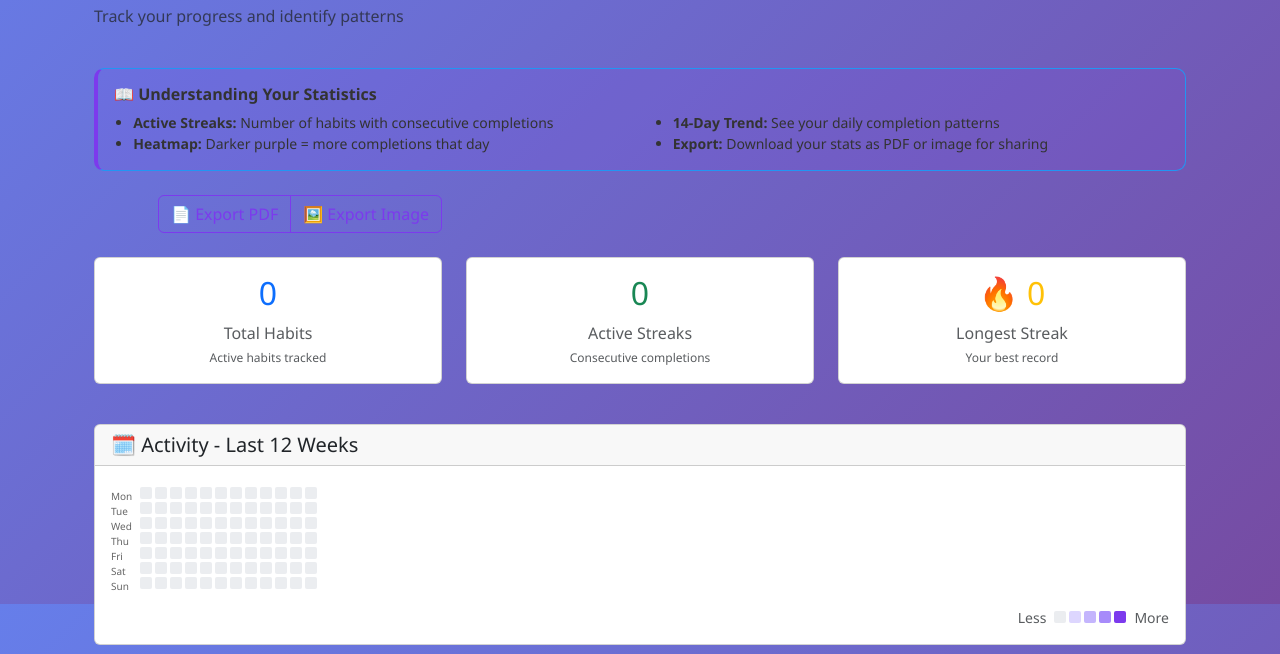
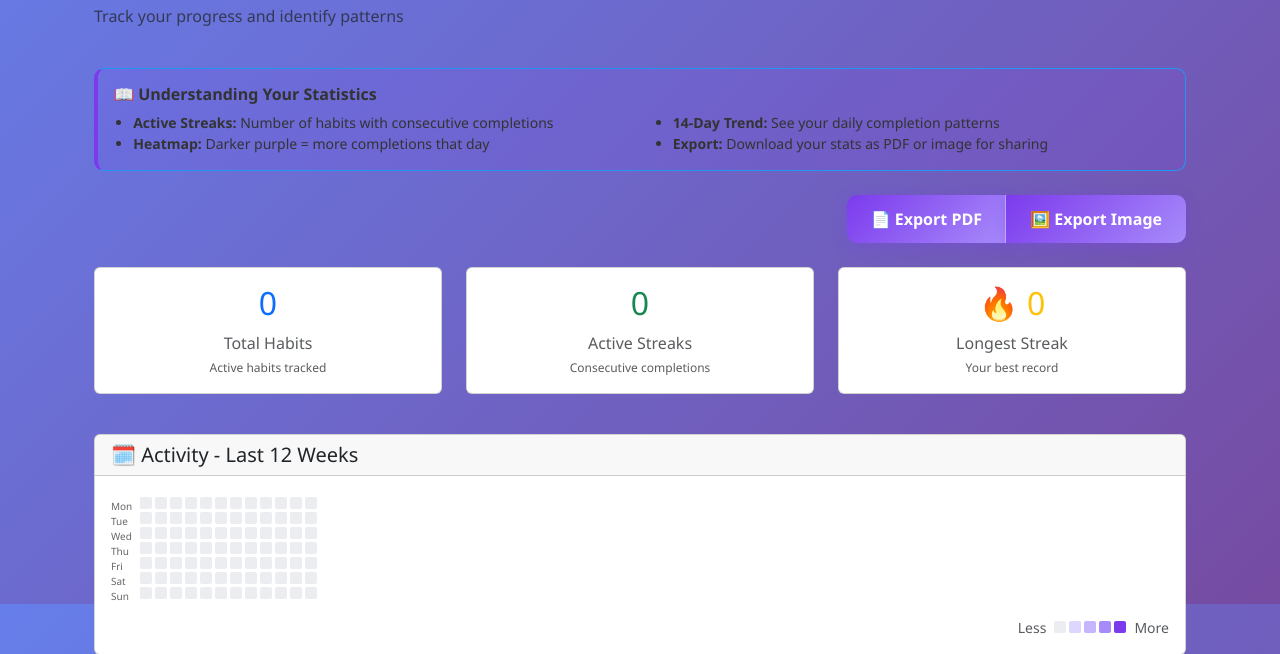
Before and after one commit to pav-vil/habit-tracker-app, a Flask app: page /stats/ in a window 1280 px wide. Shown: the part 196-850 px from the top of the page. Run offline with Flask 3, Linux system fonts and the light colour scheme; the visitor is signed in with stand-in values (Sample User, id 1); data that the repository does not hold is empty; some libraries are stand-ins or nearby versions.

Commit message:
Style export and archive buttons to match app aesthetic
Replaced Bootstrap outline buttons with purple gradient design to match
the app's overall aesthetic and branding.

**Statistics Page (stats.html):**
- Export PDF and Export Image buttons now use purple gradient
- Added smooth hover effects (lift + glow shadow)
- Buttons styled with rounded corners and proper padding
- Gradient: #7c3aed to #a78bfa (purple theme)
- Shadow: rgba(124, 58, 237, 0.3) purple glow

**Dashboard Page (dashboard.html):**
- View Archived button: gray gradient (#6b7280 to #9ca3af)
- Edit button: purple gradient (#7c3aed to #a78bfa)
- Archive button: gray gradient (#6b7280 to #9ca3af)
- All buttons have rounded corners, shadows, and transitions

**Before:** Outline buttons with purple/yellow borders (mismatched)
**After:** Solid gradient buttons matching app's purple theme

**Visual Improvements:**
- Consistent design language across all pages
- Professional polished appearance
- Better visual hierarchy
- Smooth hover animations
- Purple for primary actions, gray for secondary

🤖 Generated with [Claude Code](https://claude.com/claude-code)

Co-Authored-By: Claude Sonnet 4.5 <noreply@anthropic.com>

```diff
--- a/templates/dashboard.html
+++ b/templates/dashboard.html
@@ -1080,7 +1080,7 @@
             <a href="{{ url_for('habits.add_habit') }}" class="btn btn-primary btn-lg" aria-label="Create a new habit">
                 <span aria-hidden="true">➕</span> Add New Habit
             </a>
-            <a href="{{ url_for('habits.archived') }}" class="btn btn-outline-secondary btn-lg ms-2" aria-label="View your archived habits">
+            <a href="{{ url_for('habits.archived') }}" class="btn btn-lg ms-2" aria-label="View your archived habits" style="background: linear-gradient(135deg, #6b7280 0%, #9ca3af 100%); border: none; border-radius: 10px; padding: 12px 24px; font-weight: 600; color: white; box-shadow: 0 4px 15px rgba(107, 114, 128, 0.3); transition: all 0.3s ease;">
                 <span aria-hidden="true">📦</span> View Archived
             </a>
         </div>
@@ -1152,13 +1152,13 @@
                             </form>
                         {% endif %}
 
-                        <a href="{{ url_for('habits.edit_habit', habit_id=habit.id) }}" class="btn btn-outline-secondary" aria-label="Edit {{ habit.name }}">
+                        <a href="{{ url_for('habits.edit_habit', habit_id=habit.id) }}" class="btn" aria-label="Edit {{ habit.name }}" style="background: linear-gradient(135deg, #7c3aed 0%, #a78bfa 100%); border: none; border-radius: 8px; padding: 8px 16px; font-weight: 600; color: white; box-shadow: 0 2px 10px rgba(124, 58, 237, 0.3); transition: all 0.3s ease;">
                             <span aria-hidden="true">✏️</span> Edit
                         </a>
 
                         <form action="{{ url_for('habits.archive_habit', habit_id=habit.id) }}" method="POST" style="display: inline;" onsubmit="return confirm('Are you sure you want to archive &quot;{{ habit.name }}&quot;? You can restore it later from the archived habits page.');" aria-label="Archive {{ habit.name }}">
                             <input type="hidden" name="csrf_token" value="{{ csrf_token() }}"/>
-                            <button type="submit" class="btn btn-outline-warning" aria-label="Archive {{ habit.name }}">
+                            <button type="submit" class="btn" aria-label="Archive {{ habit.name }}" style="background: linear-gradient(135deg, #6b7280 0%, #9ca3af 100%); border: none; border-radius: 8px; padding: 8px 16px; font-weight: 600; color: white; box-shadow: 0 2px 10px rgba(107, 114, 128, 0.3); transition: all 0.3s ease;">
                                 <span aria-hidden="true">📦</span> Archive
                             </button>
                         </form>
--- a/templates/stats.html
+++ b/templates/stats.html
@@ -33,13 +33,13 @@
     </div>
 
     <div class="row mb-4">
-        <div class="col-md-4 text-end">
+        <div class="col-md-12 text-end">
             <!-- Export Buttons -->
             <div class="btn-group" role="group" aria-label="Export options">
-                <button type="button" class="btn btn-outline-primary" id="exportPdfBtn" aria-label="Download statistics as PDF file">
+                <button type="button" class="btn btn-primary" id="exportPdfBtn" aria-label="Download statistics as PDF file" style="background: linear-gradient(135deg, #7c3aed 0%, #a78bfa 100%); border: none; border-radius: 10px 0 0 10px; padding: 12px 24px; font-weight: 600; box-shadow: 0 4px 15px rgba(124, 58, 237, 0.3); transition: all 0.3s ease;">
                     <span aria-hidden="true">📄</span> Export PDF
                 </button>
-                <button type="button" class="btn btn-outline-primary" id="exportImageBtn" aria-label="Download statistics as PNG image">
+                <button type="button" class="btn btn-primary" id="exportImageBtn" aria-label="Download statistics as PNG image" style="background: linear-gradient(135deg, #7c3aed 0%, #a78bfa 100%); border: none; border-radius: 0 10px 10px 0; border-left: 1px solid rgba(255,255,255,0.3); padding: 12px 24px; font-weight: 600; box-shadow: 0 4px 15px rgba(124, 58, 237, 0.3); transition: all 0.3s ease;">
                     <span aria-hidden="true">🖼️</span> Export Image
                 </button>
             </div>
@@ -983,12 +983,32 @@ document.addEventListener('DOMContentLoaded', function() {
     const exportImageBtn = document.getElementById('exportImageBtn');
     if (exportImageBtn) {
         exportImageBtn.addEventListener('click', exportAsImage);
+
+        // Add hover effect
+        exportImageBtn.addEventListener('mouseenter', () => {
+            exportImageBtn.style.transform = 'translateY(-2px)';
+            exportImageBtn.style.boxShadow = '0 6px 25px rgba(124, 58, 237, 0.4)';
+        });
+        exportImageBtn.addEventListener('mouseleave', () => {
+            exportImageBtn.style.transform = 'translateY(0)';
+            exportImageBtn.style.boxShadow = '0 4px 15px rgba(124, 58, 237, 0.3)';
+        });
     }
 
     // Export as PDF button
     const exportPdfBtn = document.getElementById('exportPdfBtn');
     if (exportPdfBtn) {
         exportPdfBtn.addEventListener('click', exportAsPDF);
+
+        // Add hover effect
+        exportPdfBtn.addEventListener('mouseenter', () => {
+            exportPdfBtn.style.transform = 'translateY(-2px)';
+            exportPdfBtn.style.boxShadow = '0 6px 25px rgba(124, 58, 237, 0.4)';
+        });
+        exportPdfBtn.addEventListener('mouseleave', () => {
+            exportPdfBtn.style.transform = 'translateY(0)';
+            exportPdfBtn.style.boxShadow = '0 4px 15px rgba(124, 58, 237, 0.3)';
+        });
     }
 });
 </script>
```
